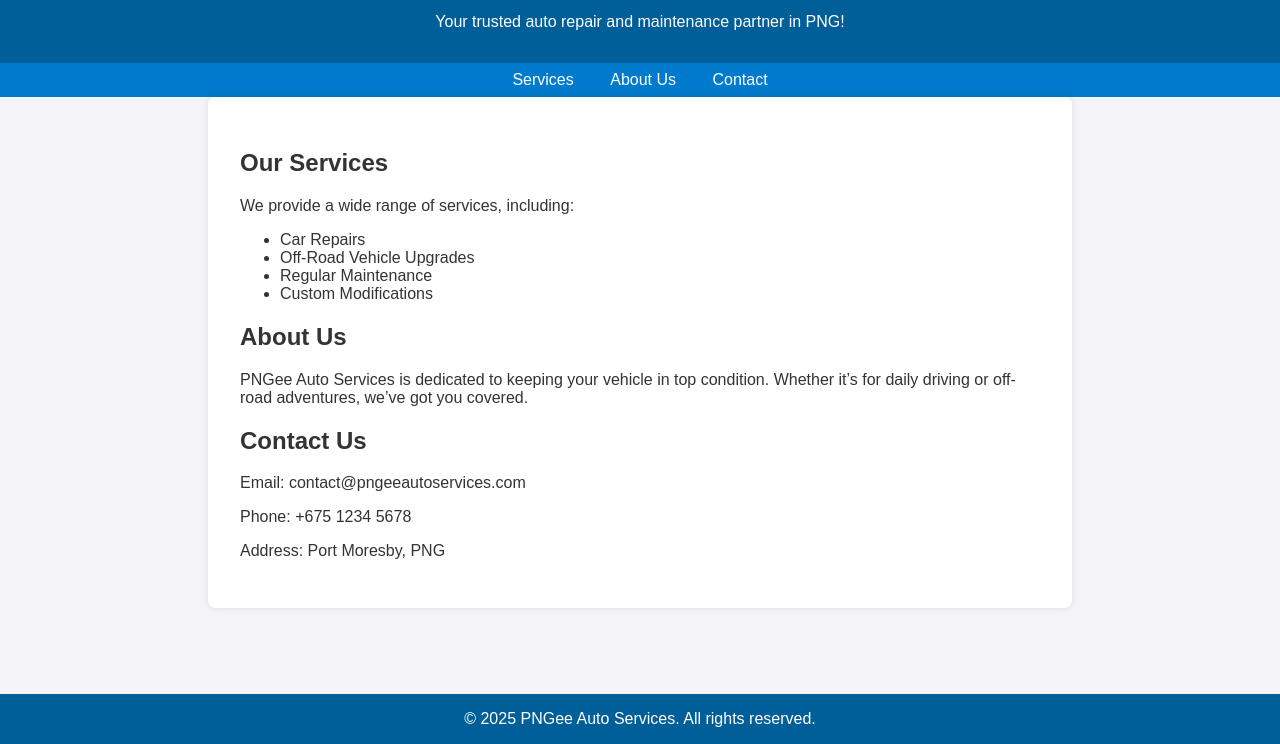
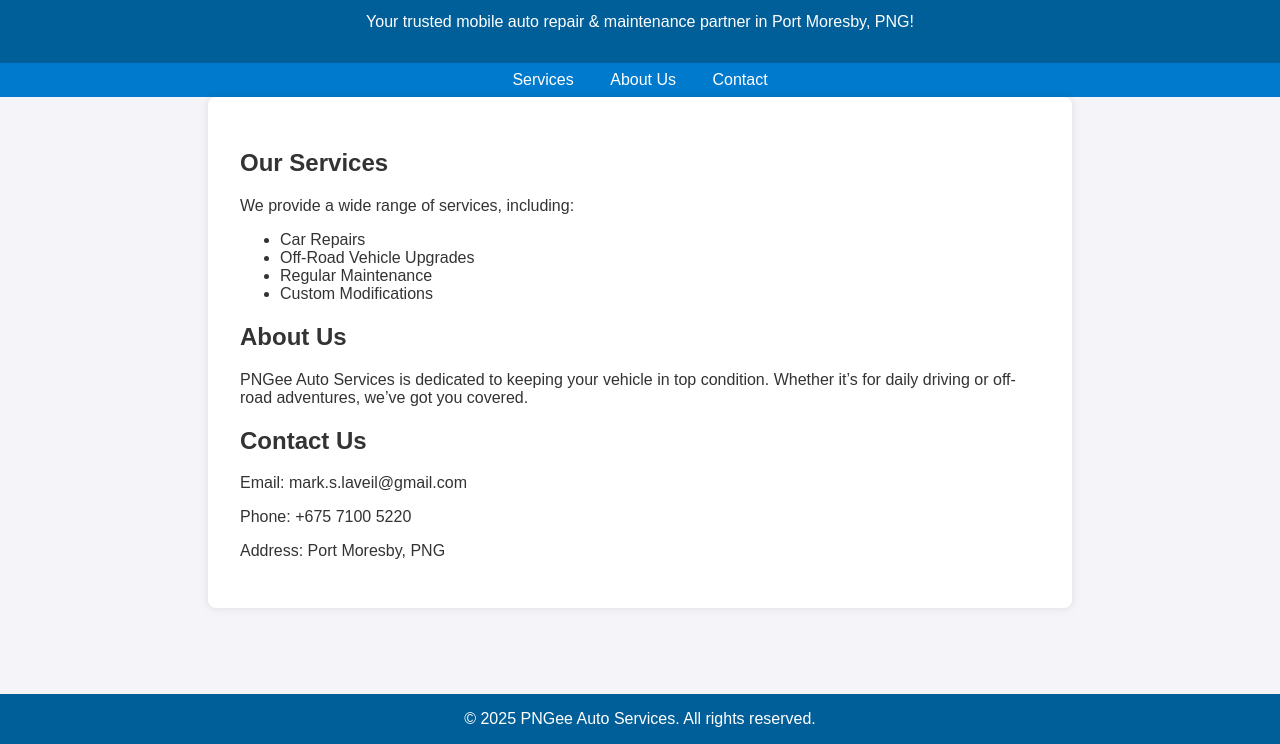
Before and after one commit to mlaveil/pngeeautoservices.github.io, a plain HTML site: page index.html in a window 1280 px wide. Shown: the part 56-800 px from the top of the page. Drawn offline with Linux system fonts and the light colour scheme.

Commit message:
Update index.html

```diff
--- a/index.html
+++ b/index.html
@@ -56,7 +56,7 @@
 <body>
     <header>
         <h1>PNGee Auto Services</h1>
-        <p>Your trusted auto repair and maintenance partner in PNG!</p>
+        <p>Your trusted mobile auto repair & maintenance partner in Port Moresby, PNG!</p>
     </header>
     <nav>
         <a href="#services">Services</a>
@@ -75,8 +75,8 @@
         <h2 id="about">About Us</h2>
         <p>PNGee Auto Services is dedicated to keeping your vehicle in top condition. Whether it’s for daily driving or off-road adventures, we’ve got you covered.</p>
         <h2 id="contact">Contact Us</h2>
-        <p>Email: contact@pngeeautoservices.com</p>
-        <p>Phone: +675 1234 5678</p>
+        <p>Email: mark.s.laveil@gmail.com</p>
+        <p>Phone: +675 7100 5220</p>
         <p>Address: Port Moresby, PNG</p>
     </div>
     <footer>
```
